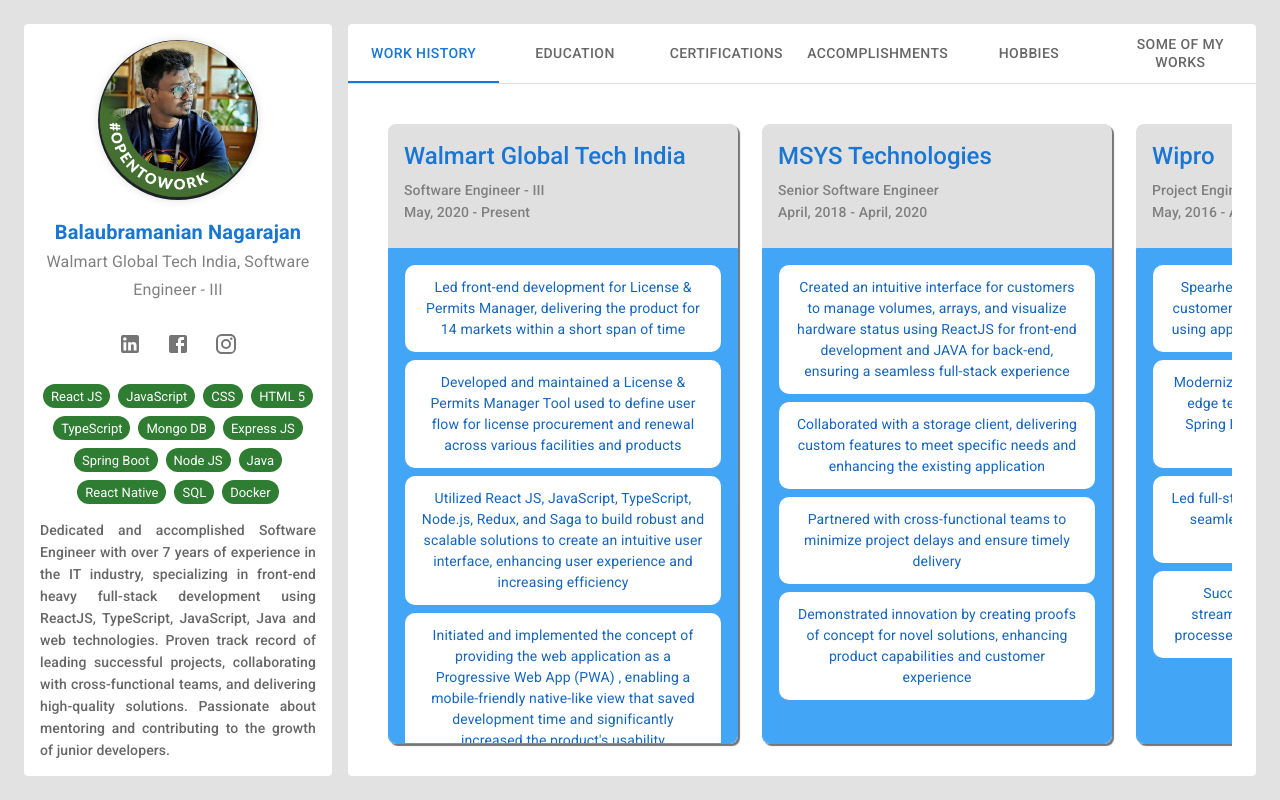
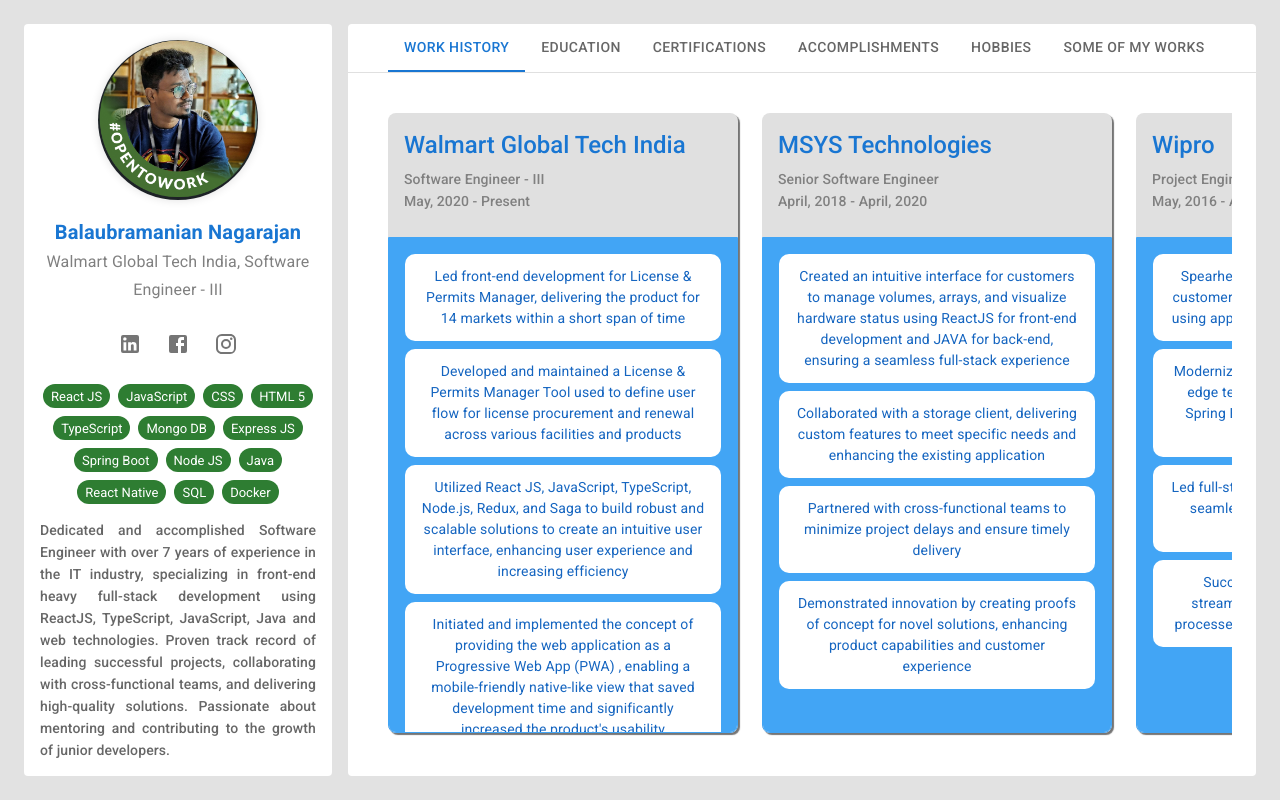
Before and after one commit to balaSpyrus/portfolio, a React (Create React App) app: page / in a window 1280 px wide. Built offline with nearby package versions, Linux system fonts and the light colour scheme.

Commit message:
minor changes

```diff
--- a/src/components/contentSection.tsx
+++ b/src/components/contentSection.tsx
@@ -1,7 +1,7 @@
 import TabContext from '@mui/lab/TabContext';
 import TabList from '@mui/lab/TabList';
 import TabPanel from '@mui/lab/TabPanel';
-import { Box, Grid, Theme } from '@mui/material';
+import { Box, Grid, Theme, useTheme } from '@mui/material';
 import Tab from '@mui/material/Tab';
 import makeStyles from '@mui/styles/makeStyles';
 import clsx from 'clsx';
@@ -47,6 +47,8 @@
     const {
         profileData: { main },
     } = useContext(Profile);
+    const theme = useTheme<Theme>();
+    const isMobileScreen = theme.breakpoints.down('sm');
 
     const [value, setValue] = React.useState('work');
 
@@ -59,7 +61,8 @@
             <Grid item width={'100%'}>
                 <TabContext value={value}>
                     <Box sx={{ borderBottom: 1, borderColor: 'divider' }}>
-                        <TabList onChange={handleChange} aria-label="profile tab" variant="fullWidth">
+                        <TabList onChange={handleChange} aria-label="profile tab" variant={isMobileScreen ? "scrollable" : 'fullWidth'} scrollButtons
+                            allowScrollButtonsMobile>
                             {Object.keys(main).map((each) => (
                                 <Tab key={each} label={getLabel(each)} value={each} />
                             ))}
```
